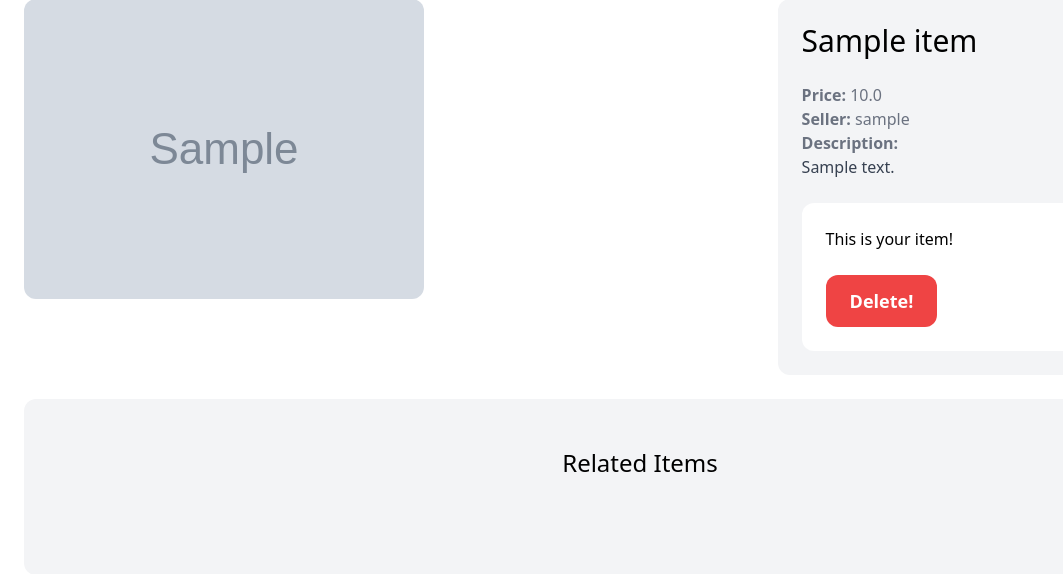
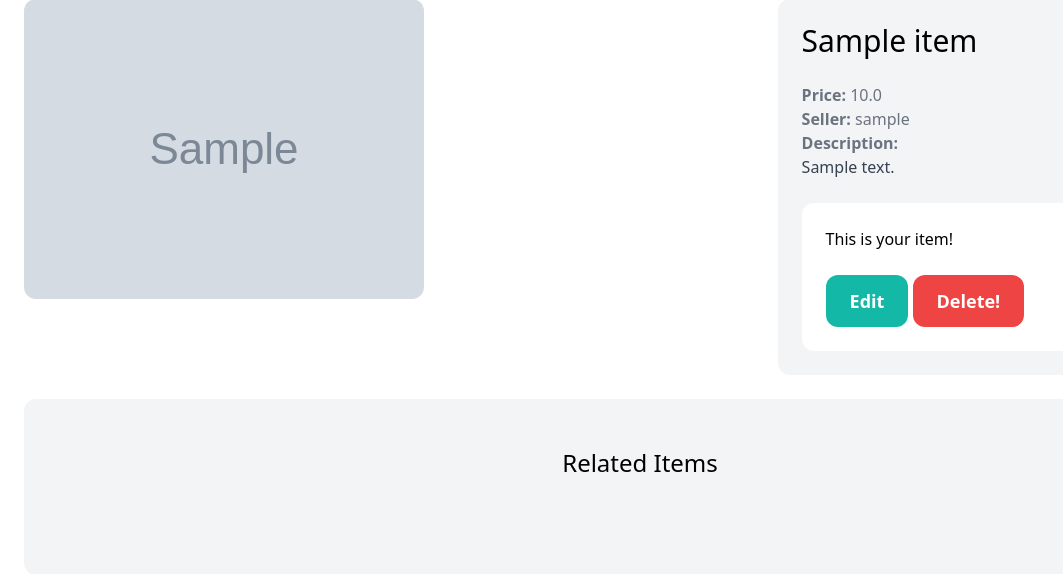
Before and after one commit to iamlydial/tailbar, a Django app: page /items/1/ in a window 1280 px wide. Shown: the part 102-676 px from the top of the page, without its empty margins (0-1063 px from the left). Run offline with Django 4.2, Linux system fonts and the light colour scheme; a user stored in the database is signed in; tables that the repository leaves empty hold one stand-in row (values such as "Sample post"); grey boxes marked "Sample" are stand-in pictures; some libraries are stand-ins or nearby versions.

Commit message:
added edit button to item template

```diff
--- a/tailbar/item/templates/item/detail.html
+++ b/tailbar/item/templates/item/detail.html
@@ -17,6 +17,11 @@
     {% endif %} {% if request.user == item.created_by%}
     <div class="mt-6 p-6 bg-white rounded-xl">
       <p>This is your item!</p>
+      <a
+        href=""
+        class="inline-block mt-6 px-6 py-3 text-lg font-semibold bg-teal-500 text-white rounded-xl"
+        >Edit</a
+      >
       <a
         href="{% url 'item:delete' item.id %}"
         class="inline-block mt-6 px-6 py-3 text-lg font-semibold bg-red-500 text-white rounded-xl"
```
